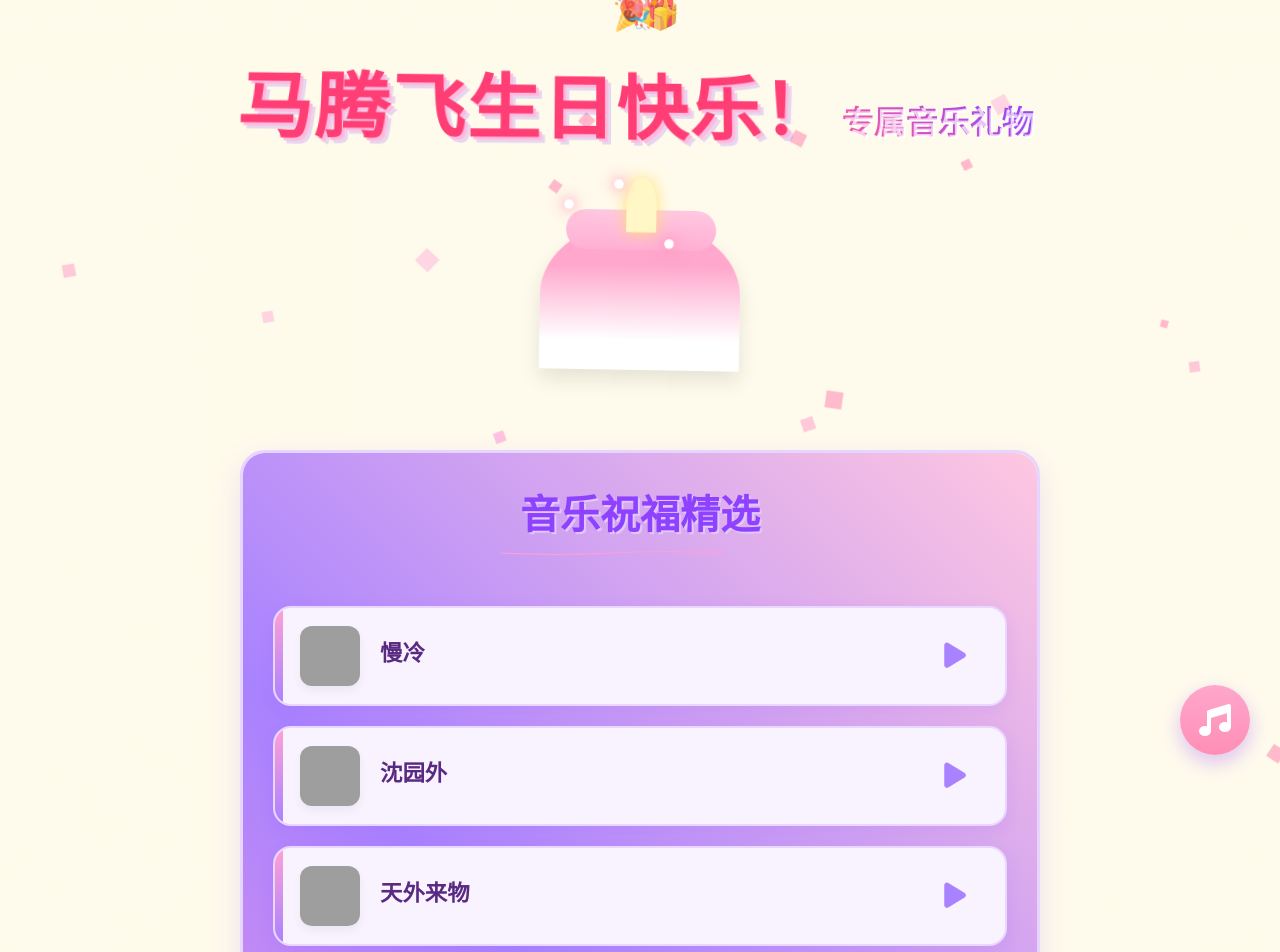
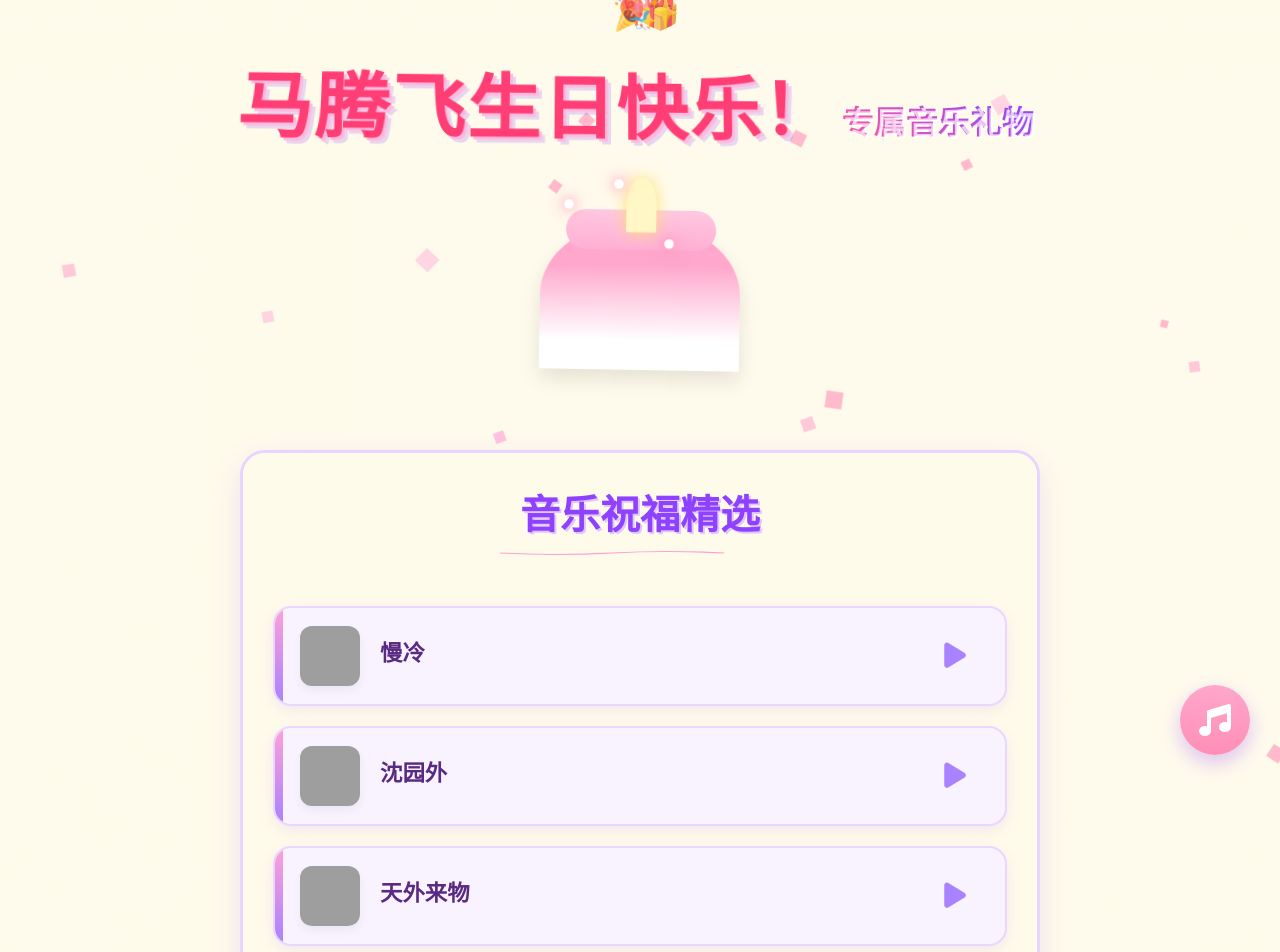
Before and after one commit to 19845910242/birth, a plain HTML site: page index.html in a window 1280 px wide. Shown: the top 952 px of the page. Drawn offline with Linux system fonts and the light colour scheme; grey boxes are pictures that could not be loaded; a web font is replaced by a local one.

Commit message:
first commits

```diff
--- a/index.html
+++ b/index.html
@@ -326,7 +326,7 @@
             left: -5px;
             right: -5px;
             bottom: -5px;
-            background: linear-gradient(45deg, #ff9fd7, #a982ff, #ffc8e0);
+            background: #fffbea;
             z-index: -1;
             border-radius: 28px;
             animation: bg-pulse 8s linear infinite;
```
